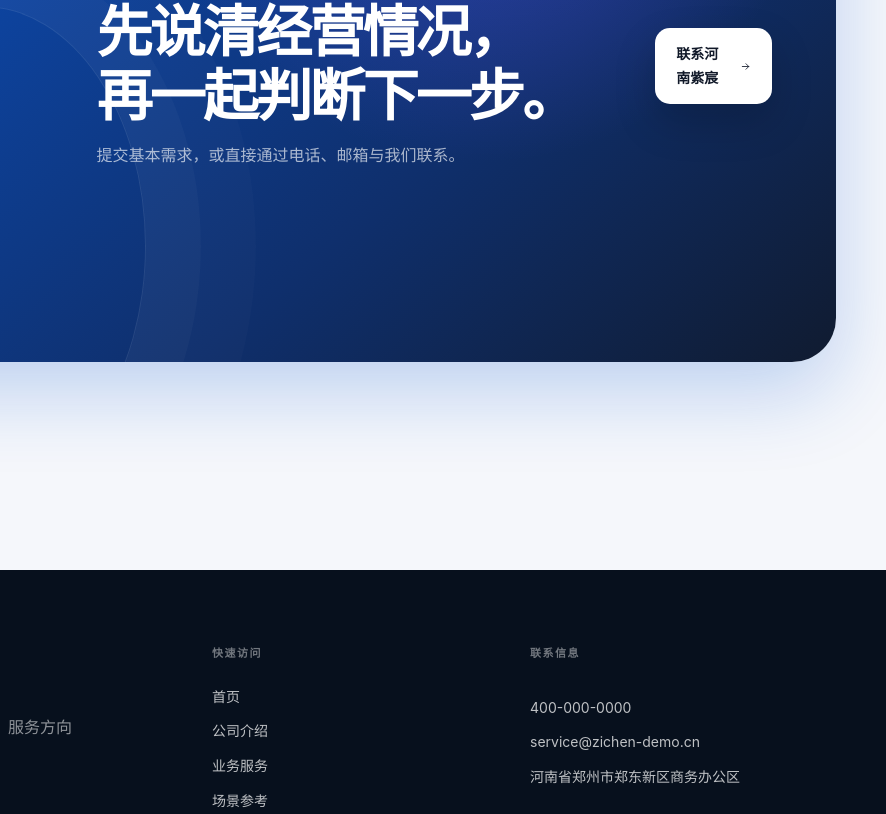
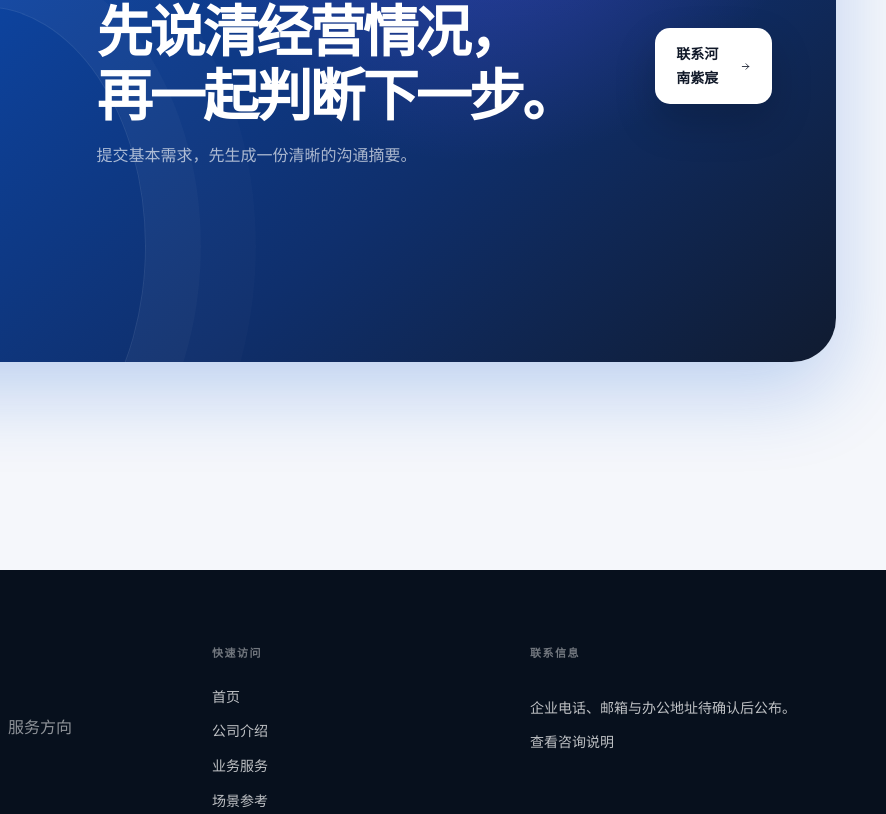
Before and after one commit to Tangyuan1914134/hnzc-web, a plain HTML site: page index.html in a window 1280 px wide. Shown: the part 3886-4700 px from the top of the page, 394-1280 px from the left. Drawn offline with Linux system fonts and the light colour scheme.

Commit message:
清理首页占位联系信息

```diff
--- a/index.html
+++ b/index.html
@@ -10,7 +10,6 @@
   <link rel="canonical" href="https://hnzc.tangyuan1349.top/">
   <link rel="icon" href="assets/img/favicon.svg" type="image/svg+xml">
   <link rel="stylesheet" href="assets/css/style.css">
-
 </head>
 <body data-page="home">
   <a class="skip-link" href="#main-content">跳到主要内容</a>
@@ -145,7 +144,7 @@
     <section class="section section-cta">
       <div class="container cta-panel reveal">
         <div class="cta-glow" aria-hidden="true"></div>
-    <div><p class="eyebrow eyebrow-light"><span></span> 开始沟通</p><h2>先说清经营情况，再一起判断下一步。</h2><p>提交基本需求，或直接通过电话、邮箱与我们联系。</p></div>
+        <div><p class="eyebrow eyebrow-light"><span></span> 开始沟通</p><h2>先说清经营情况，再一起判断下一步。</h2><p>提交基本需求，先生成一份清晰的沟通摘要。</p></div>
         <a class="button button-light" href="contact.html">联系河南紫宸 <svg aria-hidden="true" viewBox="0 0 24 24"><path d="M5 12h14M13 6l6 6-6 6"/></svg></a>
       </div>
     </section>
@@ -165,9 +164,8 @@
       </div>
       <div class="footer-contact">
         <h2>联系信息</h2>
-      <a href="tel:4000000000">400-000-0000</a>
-      <a href="mailto:service@zichen-demo.cn">service@zichen-demo.cn</a>
-      <p>河南省郑州市郑东新区商务办公区</p>
+        <p>企业电话、邮箱与办公地址待确认后公布。</p>
+        <a href="contact.html">查看咨询说明</a>
       </div>
     </div>
     <div class="container footer-bottom">
@@ -177,6 +175,5 @@
   </footer>
   <script src="assets/js/site-editor.js"></script>
   <script src="assets/js/main.js"></script>
-
 </body>
 </html>
```
Lines whose indentation alone changed are shown as unchanged.
